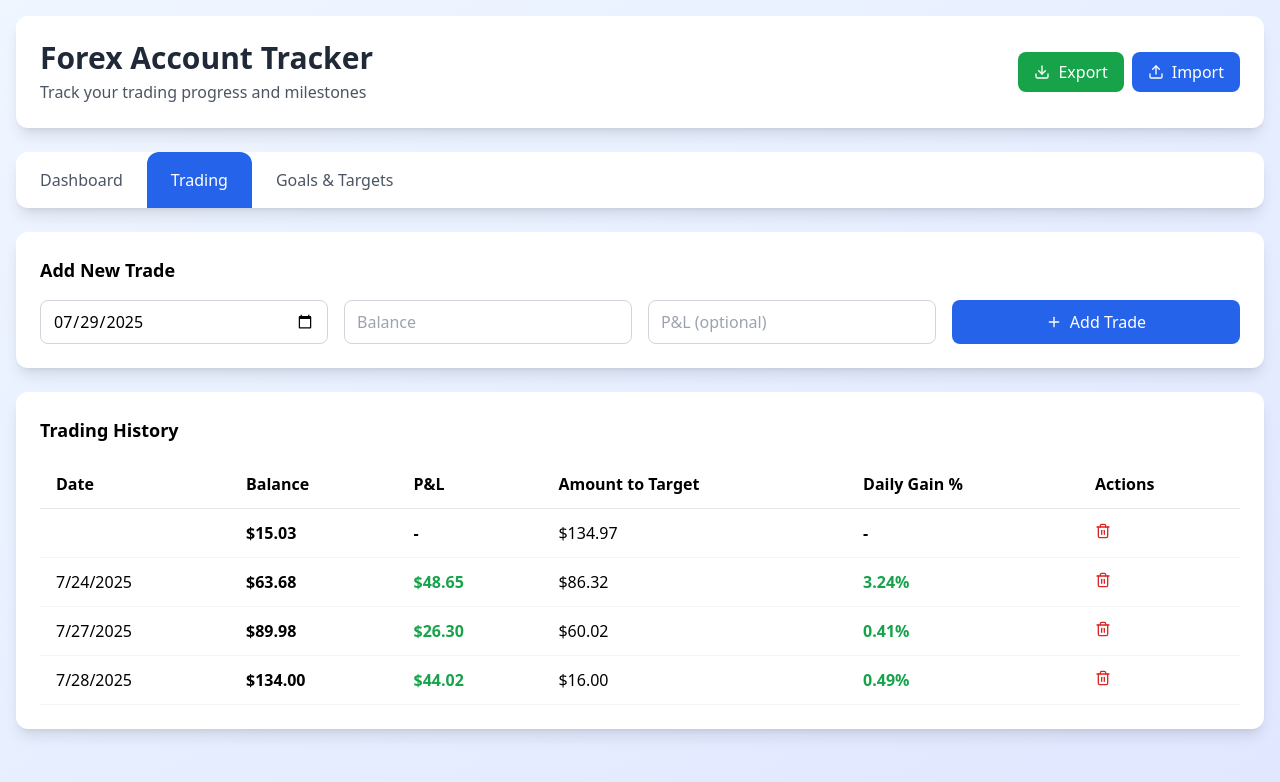
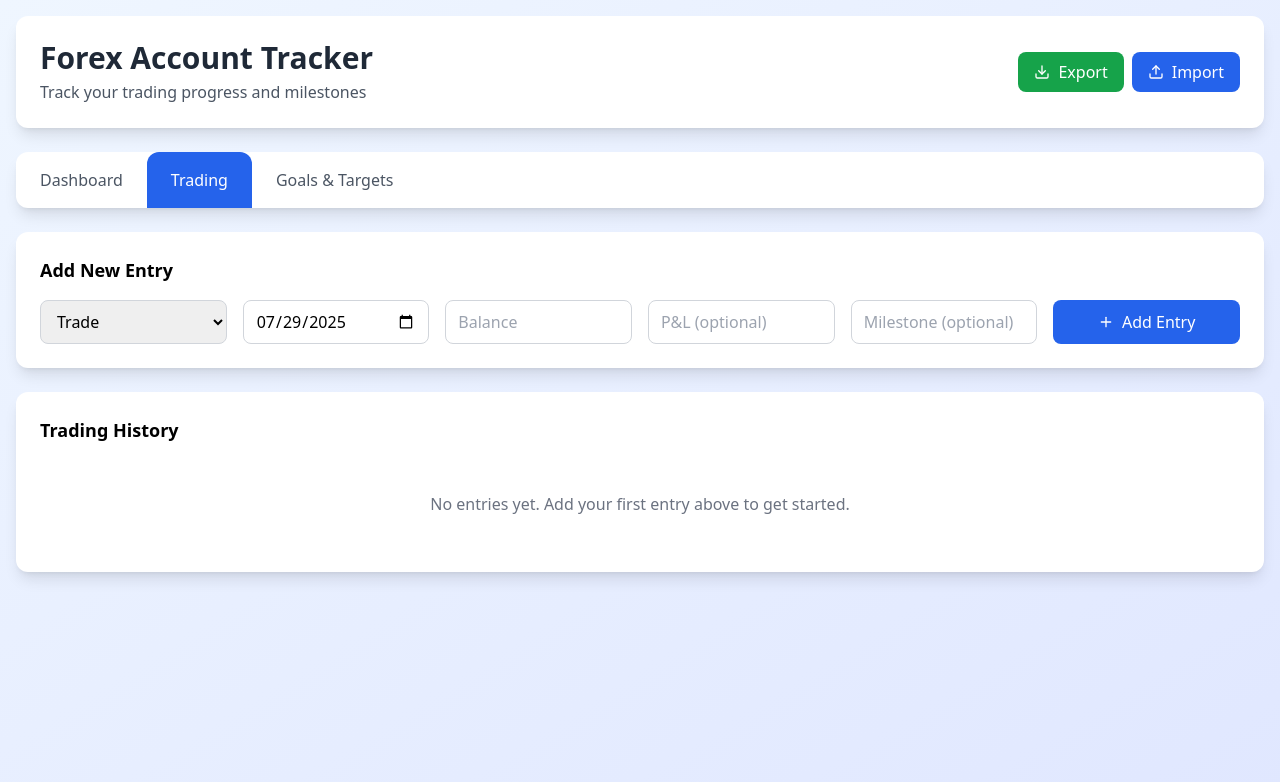
Before and after one commit to shahinabdi/forex-account-tracker, a React (Vite) app: page / in a window 1280 px wide. Both pictures are taken after a click on the button "Trading". Shown: the top 782 px of the page. Built offline with nearby package versions, Linux system fonts and the light colour scheme.

Commit message:
Implement trading entry types and auto-advancement for goals; refactor trading data handling

```diff
--- a/src/App.tsx
+++ b/src/App.tsx
@@ -1,16 +1,16 @@
 import React, { useState, useEffect } from 'react';
 import { LineChart, Line, XAxis, YAxis, CartesianGrid, Tooltip, ResponsiveContainer, BarChart, Bar, PieChart, Pie, Cell } from 'recharts';
-import { TrendingUp, Target, DollarSign, Calendar, Download, Upload, Plus, Trash2 } from 'lucide-react';
+import { TrendingUp, Target, DollarSign, Calendar, Download, Upload, Plus, Trash2, PlusCircle, MinusCircle } from 'lucide-react';
 import * as XLSX from 'xlsx';
 
 export default function ForexTracker() {
-  // Initial data from your Excel file
+  // Clean initial state - no pre-populated data
   const [summary, setSummary] = useState({
-    latestBalance: 134,
+    latestBalance: 0,
     targetStatus: 'Step1',
     currentTarget: 150,
     startForTarget: 15,
-    progressToTarget: 0.8814814815
+    progressToTarget: 0
   });
 
   const [settings, setSettings] = useState([
@@ -25,19 +25,16 @@ export default function ForexTracker() {
     { level: 'Step9', startBalance: 150000, targetBalance: 255000, status: 'Not Started', progress: '' }
   ]);
 
-  const [tradingData, setTradingData] = useState([
-    { id: 1, date: '', balance: 15.03, pnl: null, amountToTarget: 134.97, dailyGain: null, milestone: '', milestoneValue: null },
-    { id: 2, date: '2025-07-24', balance: 63.68, pnl: 48.65, amountToTarget: 86.32, dailyGain: 3.24, milestone: '', milestoneValue: null },
-    { id: 3, date: '2025-07-27', balance: 89.98, pnl: 26.3, amountToTarget: 60.02, dailyGain: 0.41, milestone: '', milestoneValue: null },
-    { id: 4, date: '2025-07-28', balance: 134, pnl: 44.02, amountToTarget: 16, dailyGain: 0.49, milestone: '', milestoneValue: null }
-  ]);
+  // Start with empty trading data
+  const [tradingData, setTradingData] = useState([]);
 
   const [activeTab, setActiveTab] = useState('dashboard');
   const [newTrade, setNewTrade] = useState({
     date: new Date().toISOString().split('T')[0],
     balance: '',
     pnl: '',
-    milestone: ''
+    milestone: '',
+    type: 'trade' // 'trade', 'deposit', 'withdrawal', 'starting'
   });
 
   const [newGoal, setNewGoal] = useState({
@@ -76,41 +73,143 @@ export default function ForexTracker() {
     localStorage.setItem('forexTracker_summary', JSON.stringify(summary));
   }, [summary]);
 
-  // Calculate derived values
+  // Calculate derived values and auto-advance steps
   useEffect(() => {
     if (tradingData.length > 0) {
       const latest = tradingData[tradingData.length - 1];
-      const currentStep = settings.find(s => s.status === 'In Progress');
+      let currentStep = settings.find(s => s.status === 'In Progress');
+
+      // Check if current target is reached and advance to next step
+      if (currentStep && latest.balance >= currentStep.targetBalance) {
+        const newSettings = settings.map(s => {
+          if (s.level === currentStep.level) {
+            return { ...s, status: 'Completed' };
+          }
+          return s;
+        });
+
+        // Find next step to activate
+        const currentIndex = settings.findIndex(s => s.level === currentStep.level);
+        if (currentIndex < settings.length - 1) {
+          newSettings[currentIndex + 1].status = 'In Progress';
+          currentStep = newSettings[currentIndex + 1];
+        }
+
+        setSettings(newSettings);
+      }
+
       if (currentStep && latest.balance) {
-        const progress = (latest.balance - currentStep.startBalance) / (currentStep.targetBalance - currentStep.startBalance);
+        const progress = Math.max(0, (latest.balance - currentStep.startBalance) / (currentStep.targetBalance - currentStep.startBalance));
         setSummary(prev => ({
           ...prev,
           latestBalance: latest.balance,
           progressToTarget: Math.min(progress, 1),
           currentTarget: currentStep.targetBalance,
-          startForTarget: currentStep.startBalance
+          startForTarget: currentStep.startBalance,
+          targetStatus: currentStep.level
         }));
       }
+    } else {
+      // Reset to initial state when no data - including resetting all steps
+      const resetSettings = settings.map((setting, index) => ({
+        ...setting,
+        status: index === 0 ? 'In Progress' : 'Not Started'
+      }));
+      setSettings(resetSettings);
+
+      setSummary({
+        latestBalance: 0,
+        targetStatus: 'Step1',
+        currentTarget: 150,
+        startForTarget: 15,
+        progressToTarget: 0
+      });
     }
-  }, [tradingData, settings]);
+  }, [tradingData]);
+
+  // Recalculate amount to target for all entries whenever data or settings change
+  useEffect(() => {
+    if (tradingData.length > 0) {
+      const currentStep = settings.find(s => s.status === 'In Progress');
+      if (currentStep) {
+        const updatedTradingData = tradingData.map(trade => ({
+          ...trade,
+          amountToTarget: Math.max(currentStep.targetBalance - trade.balance, 0)
+        }));
+
+        // Only update if there's actually a change to avoid infinite loops
+        const hasChanges = updatedTradingData.some((trade, index) =>
+          trade.amountToTarget !== tradingData[index].amountToTarget
+        );
+
+        if (hasChanges) {
+          setTradingData(updatedTradingData);
+        }
+      }
+    }
+  }, [settings]);
+
+  const calculateCorrectDailyGain = (currentBalance, previousBalance, type) => {
+    if (type === 'deposit' || type === 'withdrawal' || type === 'starting') {
+      return 0; // No gain calculation for non-trading activities
+    }
+
+    if (previousBalance <= 0) return 0;
+    return ((currentBalance - previousBalance) / previousBalance) * 100;
+  };
 
   const addNewTrade = () => {
     if (newTrade.balance) {
-      const prevBalance = tradingData.length > 0 ? tradingData[tradingData.length - 1].balance : summary.startForTarget;
-      const pnl = parseFloat(newTrade.pnl) || (parseFloat(newTrade.balance) - prevBalance);
-      const dailyGain = prevBalance > 0 ? ((parseFloat(newTrade.balance) - prevBalance) / prevBalance) * 100 : 0;
+      let prevBalance = 0;
+      let pnl = 0;
+      let dailyGain = 0;
+
+      if (tradingData.length > 0) {
+        prevBalance = tradingData[tradingData.length - 1].balance;
+      } else if (newTrade.type === 'starting') {
+        prevBalance = 0;
+      } else {
+        prevBalance = summary.startForTarget;
+      }
+
+      const currentBalance = parseFloat(newTrade.balance);
+
+      // Calculate P&L and daily gain based on type
+      switch (newTrade.type) {
+        case 'trade':
+          pnl = parseFloat(newTrade.pnl) || (currentBalance - prevBalance);
+          dailyGain = calculateCorrectDailyGain(currentBalance, prevBalance, 'trade');
+          break;
+        case 'deposit':
+          pnl = 0; // Deposits don't count as profit
+          dailyGain = 0;
+          break;
+        case 'withdrawal':
+          pnl = 0; // Withdrawals don't count as loss
+          dailyGain = 0;
+          break;
+        case 'starting':
+          pnl = 0;
+          dailyGain = 0;
+          break;
+        default:
+          pnl = parseFloat(newTrade.pnl) || (currentBalance - prevBalance);
+          dailyGain = calculateCorrectDailyGain(currentBalance, prevBalance, 'trade');
+      }
+
       const currentStep = settings.find(s => s.status === 'In Progress');
-      const amountToTarget = currentStep ? currentStep.targetBalance - parseFloat(newTrade.balance) : 0;
+      const amountToTarget = currentStep ? Math.max(currentStep.targetBalance - currentBalance, 0) : 0;
 
       const trade = {
         id: Date.now(),
         date: newTrade.date,
-        balance: parseFloat(newTrade.balance),
+        balance: currentBalance,
         pnl: pnl,
-        amountToTarget: Math.max(amountToTarget, 0),
+        amountToTarget: amountToTarget,
         dailyGain: dailyGain,
         milestone: newTrade.milestone,
-        milestoneValue: null
+        milestoneValue: null,
+        type: newTrade.type
       };
 
       setTradingData([...tradingData, trade]);
@@ -118,7 +217,8 @@ export default function ForexTracker() {
         date: new Date().toISOString().split('T')[0],
         balance: '',
         pnl: '',
-        milestone: ''
+        milestone: '',
+        type: 'trade'
       });
     }
   };
@@ -164,10 +264,10 @@ export default function ForexTracker() {
       ['', 'Progress to Target', summary.progressToTarget],
       ['', 'Progress Bar', ''],
       [''],
-      ['Date', 'Balance', 'PNL', 'Amount to Target', 'Daily Gain %', 'Milestone', 'Milestone Value'],
+      ['Date', 'Balance', 'PNL', 'Amount to Target', 'Daily Gain %', 'Type', 'Milestone', 'Milestone Value'],
       ...tradingData.map(trade => [
         trade.date, trade.balance, trade.pnl, trade.amountToTarget,
-        trade.dailyGain, trade.milestone, trade.milestoneValue
+        trade.dailyGain, trade.type, trade.milestone, trade.milestoneValue
       ])
     ]);
 
@@ -208,7 +308,8 @@ export default function ForexTracker() {
             amountToTarget: row['Amount to Target'] || 0,
             dailyGain: row['Daily Gain %'] || 0,
             milestone: row.Milestone || '',
-            milestoneValue: row['Milestone Value'] || null
+            milestoneValue: row['Milestone Value'] || null,
+            type: row.Type || 'trade'
           }));
         setTradingData(processedData);
       }
@@ -242,6 +343,32 @@ export default function ForexTracker() {
     return new Date(dateString).toLocaleDateString();
   };
 
+  const getTypeIcon = (type) => {
+    switch (type) {
+      case 'deposit':
+        return <PlusCircle size={16} className="text-green-600" />;
+      case 'withdrawal':
+        return <MinusCircle size={16} className="text-red-600" />;
+      case 'starting':
+        return <Target size={16} className="text-blue-600" />;
+      default:
+        return <TrendingUp size={16} className="text-purple-600" />;
+    }
+  };
+
+  const getTypeLabel = (type) => {
+    switch (type) {
+      case 'deposit':
+        return 'Deposit';
+      case 'withdrawal':
+        return 'Withdrawal';
+      case 'starting':
+        return 'Starting Balance';
+      default:
+        return 'Trade';
+    }
+  };
+
   // Chart data preparation
   const balanceChartData = tradingData.map(trade => ({
     date: formatDate(trade.date),
@@ -249,7 +376,9 @@ export default function ForexTracker() {
     target: summary.currentTarget
   }));
 
-  const pnlChartData = tradingData.filter(trade => trade.pnl !== null).map(trade => ({
+  const pnlChartData = tradingData
+    .filter(trade => trade.pnl !== null && trade.type === 'trade')
+    .map(trade => ({
       date: formatDate(trade.date),
       pnl: trade.pnl,
       dailyGain: trade.dailyGain
@@ -381,6 +510,7 @@ export default function ForexTracker() {
             </div>
 
             {/* Charts */}
+            {tradingData.length > 0 && (
               <div className="grid grid-cols-1 lg:grid-cols-2 gap-6">
                 {/* Balance Chart */}
                 <div className="bg-white rounded-xl shadow-lg p-6">
@@ -399,7 +529,7 @@ export default function ForexTracker() {
 
                 {/* P&L Chart */}
                 <div className="bg-white rounded-xl shadow-lg p-6">
-                <h3 className="text-lg font-semibold mb-4">Profit & Loss</h3>
+                  <h3 className="text-lg font-semibold mb-4">Trading Profit & Loss</h3>
                   <ResponsiveContainer width="100%" height={300}>
                     <BarChart data={pnlChartData}>
                       <CartesianGrid strokeDasharray="3 3" />
@@ -411,6 +541,24 @@ export default function ForexTracker() {
                   </ResponsiveContainer>
                 </div>
               </div>
+            )}
+
+            {/* No Data Message */}
+            {tradingData.length === 0 && (
+              <div className="bg-white rounded-xl shadow-lg p-8 text-center">
+                <div className="text-gray-400 mb-4">
+                  <TrendingUp size={48} className="mx-auto" />
+                </div>
+                <h3 className="text-xl font-semibold text-gray-600 mb-2">No Trading Data Yet</h3>
+                <p className="text-gray-500 mb-4">Start by adding your first trade or initial balance in the Trading tab.</p>
+                <button
+                  onClick={() => setActiveTab('trading')}
+                  className="bg-blue-600 text-white px-6 py-2 rounded-lg hover:bg-blue-700 transition-colors"
+                >
+                  Go to Trading Tab
+                </button>
+              </div>
+            )}
 
             {/* Data Persistence Info */}
             <div className="bg-gradient-to-r from-blue-50 to-indigo-50 rounded-xl border border-blue-200 p-6">
@@ -421,6 +569,7 @@ export default function ForexTracker() {
                 <p>• <strong>Export/Import:</strong> Use Excel files to backup or transfer your data</p>
                 <p>• <strong>Browser Storage:</strong> Data stays on your device - no cloud storage needed</p>
                 <p>• <strong>Privacy:</strong> Your trading data never leaves your computer</p>
+                <p>• <strong>Auto-Advancement:</strong> Steps automatically advance when targets are reached</p>
               </div>
             </div>
           </div>
@@ -429,10 +578,20 @@ export default function ForexTracker() {
         {/* Trading Tab */}
         {activeTab === 'trading' && (
           <div className="space-y-6">
-            {/* Add New Trade */}
+            {/* Add New Entry */}
             <div className="bg-white rounded-xl shadow-lg p-6">
-              <h3 className="text-lg font-semibold mb-4">Add New Trade</h3>
-              <div className="grid grid-cols-1 md:grid-cols-4 gap-4">
+              <h3 className="text-lg font-semibold mb-4">Add New Entry</h3>
+              <div className="grid grid-cols-1 md:grid-cols-6 gap-4">
+                <select
+                  value={newTrade.type}
+                  onChange={(e) => setNewTrade({...newTrade, type: e.target.value})}
+                  className="border border-gray-300 rounded-lg px-3 py-2 focus:ring-2 focus:ring-blue-500 focus:border-transparent"
+                >
+                  <option value="trade">Trade</option>
+                  <option value="starting">Starting Balance</option>
+                  <option value="deposit">Deposit</option>
+                  <option value="withdrawal">Withdrawal</option>
+                </select>
                 <input
                   type="date"
                   value={newTrade.date}
@@ -446,6 +605,7 @@ export default function ForexTracker() {
                   onChange={(e) => setNewTrade({...newTrade, balance: e.target.value})}
                   className="border border-gray-300 rounded-lg px-3 py-2 focus:ring-2 focus:ring-blue-500 focus:border-transparent"
                 />
+                {newTrade.type === 'trade' && (
                   <input
                     type="number"
                     placeholder="P&L (optional)"
@@ -453,12 +613,25 @@ export default function ForexTracker() {
                     onChange={(e) => setNewTrade({...newTrade, pnl: e.target.value})}
                     className="border border-gray-300 rounded-lg px-3 py-2 focus:ring-2 focus:ring-blue-500 focus:border-transparent"
                   />
+                )}
+                {newTrade.type !== 'trade' && (
+                  <div className="border border-gray-200 rounded-lg px-3 py-2 bg-gray-50 text-gray-500">
+                    N/A
+                  </div>
+                )}
+                <input
+                  type="text"
+                  placeholder="Milestone (optional)"
+                  value={newTrade.milestone}
+                  onChange={(e) => setNewTrade({...newTrade, milestone: e.target.value})}
+                  className="border border-gray-300 rounded-lg px-3 py-2 focus:ring-2 focus:ring-blue-500 focus:border-transparent"
+                />
                 <button
                   onClick={addNewTrade}
                   className="flex items-center justify-center gap-2 bg-blue-600 text-white px-4 py-2 rounded-lg hover:bg-blue-700 transition-colors"
                 >
                   <Plus size={16} />
-                  Add Trade
+                  Add Entry
                 </button>
               </div>
             </div>
@@ -466,30 +639,52 @@ export default function ForexTracker() {
             {/* Trading History */}
             <div className="bg-white rounded-xl shadow-lg p-6">
               <h3 className="text-lg font-semibold mb-4">Trading History</h3>
+              {tradingData.length === 0 ? (
+                <div className="text-center py-8 text-gray-500">
+                  <p>No entries yet. Add your first entry above to get started.</p>
+                </div>
+              ) : (
                 <div className="overflow-x-auto">
                   <table className="w-full">
                     <thead>
                       <tr className="border-b border-gray-200">
+                        <th className="text-left py-3 px-4">Type</th>
                         <th className="text-left py-3 px-4">Date</th>
                         <th className="text-left py-3 px-4">Balance</th>
                         <th className="text-left py-3 px-4">P&L</th>
                         <th className="text-left py-3 px-4">Amount to Target</th>
                         <th className="text-left py-3 px-4">Daily Gain %</th>
+                        <th className="text-left py-3 px-4">Milestone</th>
                         <th className="text-left py-3 px-4">Actions</th>
                       </tr>
                     </thead>
                     <tbody>
                       {tradingData.map((trade) => (
                         <tr key={trade.id} className="border-b border-gray-100 hover:bg-gray-50">
+                          <td className="py-3 px-4">
+                            <div className="flex items-center gap-2">
+                              {getTypeIcon(trade.type)}
+                              <span className="text-sm">{getTypeLabel(trade.type)}</span>
+                            </div>
+                          </td>
                           <td className="py-3 px-4">{formatDate(trade.date)}</td>
                           <td className="py-3 px-4 font-semibold">{formatCurrency(trade.balance)}</td>
-                        <td className={`py-3 px-4 font-semibold ${trade.pnl > 0 ? 'text-green-600' : trade.pnl < 0 ? 'text-red-600' : ''}`}>
-                          {trade.pnl ? formatCurrency(trade.pnl) : '-'}
+                          <td className={`py-3 px-4 font-semibold ${
+                            trade.type === 'trade'
+                              ? trade.pnl > 0 ? 'text-green-600' : trade.pnl < 0 ? 'text-red-600' : ''
+                              : 'text-gray-400'
+                          }`}>
+                            {trade.type === 'trade' && trade.pnl !== null ? formatCurrency(trade.pnl) : '-'}
                           </td>
                           <td className="py-3 px-4">{formatCurrency(trade.amountToTarget)}</td>
-                        <td className={`py-3 px-4 font-semibold ${trade.dailyGain > 0 ? 'text-green-600' : trade.dailyGain < 0 ? 'text-red-600' : ''}`}>
-                          {trade.dailyGain ? `${trade.dailyGain.toFixed(2)}%` : '-'}
+                          <td className={`py-3 px-4 font-semibold ${
+                            trade.type === 'trade'
+                              ? trade.dailyGain > 0 ? 'text-green-600' : trade.dailyGain < 0 ? 'text-red-600' : ''
+                              : 'text-gray-400'
+                          }`}>
+                            {trade.type === 'trade' && trade.dailyGain !== null ? `${trade.dailyGain.toFixed(2)}%` : '-'}
                           </td>
+                          <td className="py-3 px-4 text-sm text-gray-600">{trade.milestone || '-'}</td>
                           <td className="py-3 px-4">
                             <button
                               onClick={() => deleteTrade(trade.id)}
@@ -503,6 +698,7 @@ export default function ForexTracker() {
                     </tbody>
                   </table>
                 </div>
+              )}
             </div>
           </div>
         )}
@@ -598,6 +794,18 @@ export default function ForexTracker() {
                 </table>
               </div>
             </div>
+
+            {/* Goal Advancement Info */}
+            <div className="bg-gradient-to-r from-green-50 to-emerald-50 rounded-xl border border-green-200 p-6">
+              <h3 className="text-lg font-semibold mb-2 text-green-800">🎯 Automatic Goal Advancement</h3>
+              <p className="text-green-700 mb-2">Goals automatically advance when targets are reached.</p>
+              <div className="text-sm text-green-600">
+                <p>• <strong>Auto-Complete:</strong> Current step marks as "Completed" when target is reached</p>
+                <p>• <strong>Auto-Advance:</strong> Next step automatically becomes "In Progress"</p>
+                <p>• <strong>Dashboard Update:</strong> Progress bars and targets update automatically</p>
+                <p>• <strong>Status Sync:</strong> All tabs stay synchronized with current progress</p>
+              </div>
+            </div>
           </div>
         )}
       </div>
```
Lines whose indentation alone changed are shown as unchanged.
